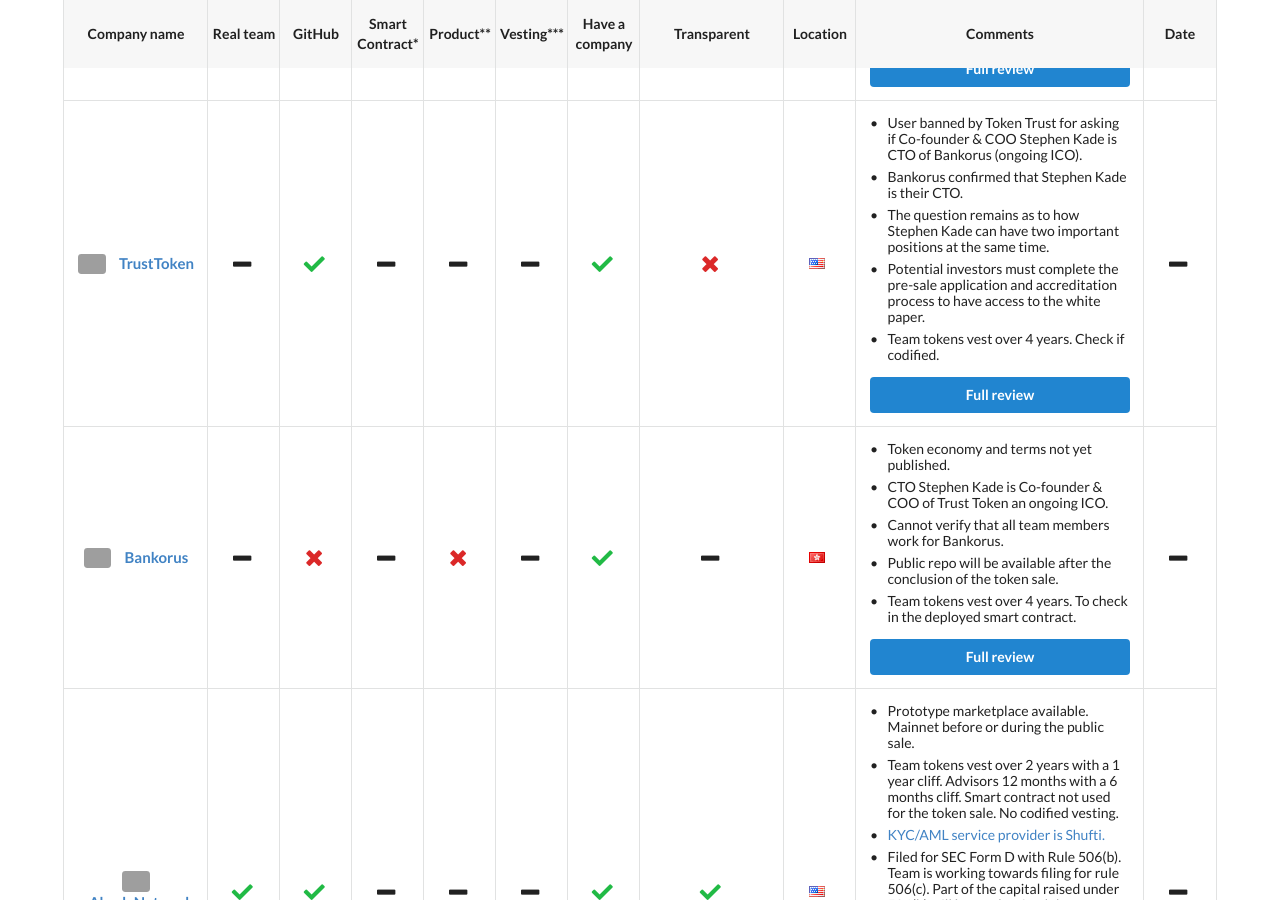
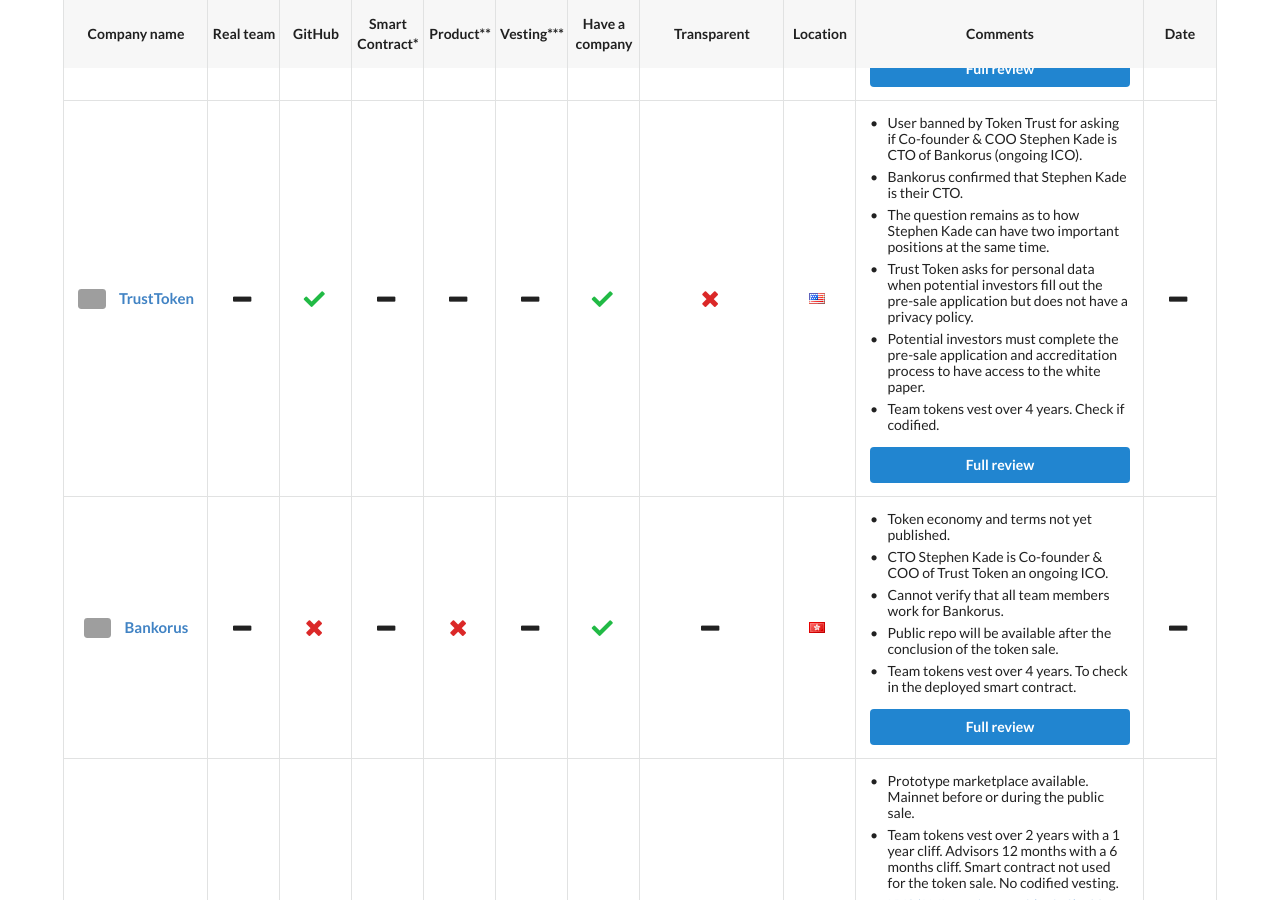
Before and after one commit to ico-check/ico-check, a Jekyll site: the page built from index.md, in a window 1280 px wide and 900 px high, scrolled down 1246 px. Built offline with Jekyll 4.4.1, drawn with Linux system fonts in a browser that asks for light colours; nearby versions of some CDN libraries; grey boxes are pictures that could not be loaded.

Commit message:
82-trusttoken-ico-check
Added comment

```diff
--- a/_data/active-future-icos.yml
+++ b/_data/active-future-icos.yml
@@ -57,6 +57,7 @@
     - content: User banned by Token Trust for asking if Co-founder & COO Stephen Kade is CTO of Bankorus (ongoing ICO).
     - content: Bankorus confirmed that Stephen Kade is their CTO.
     - content: The question remains as to how Stephen Kade can have two important positions at the same time.
+    - content: Trust Token asks for personal data when potential investors fill out the pre-sale application but does not have a privacy policy.
     - content: Potential investors must complete the pre-sale application and accreditation process to have access to the white paper.
     - content: Team tokens vest over 4 years. Check if codified.
   ico_start_date:
```
